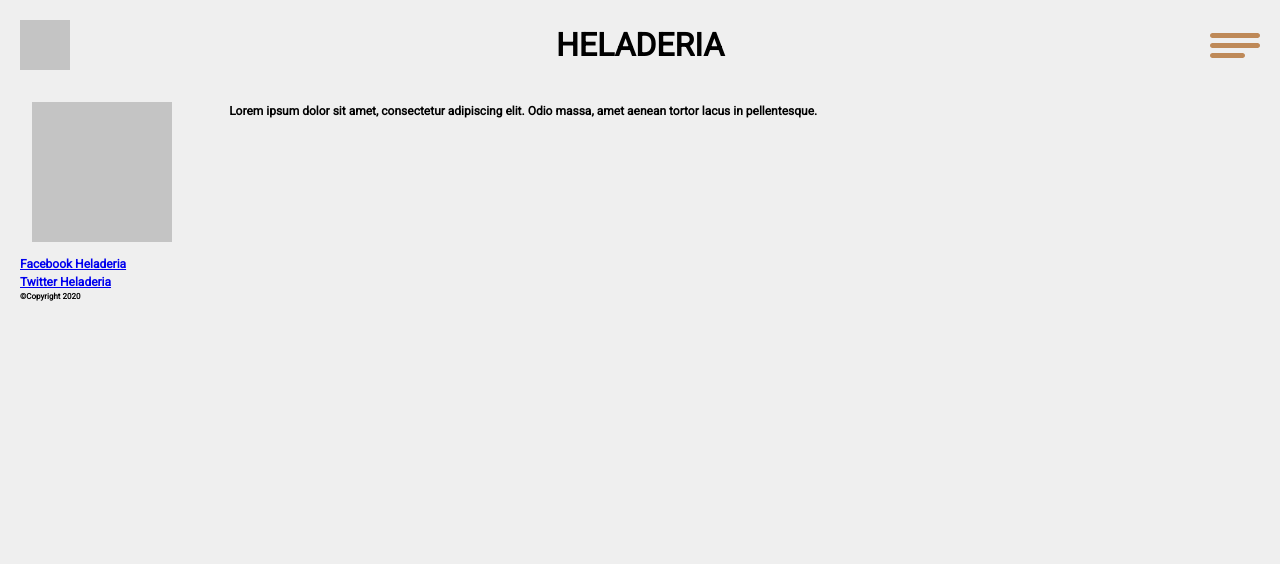
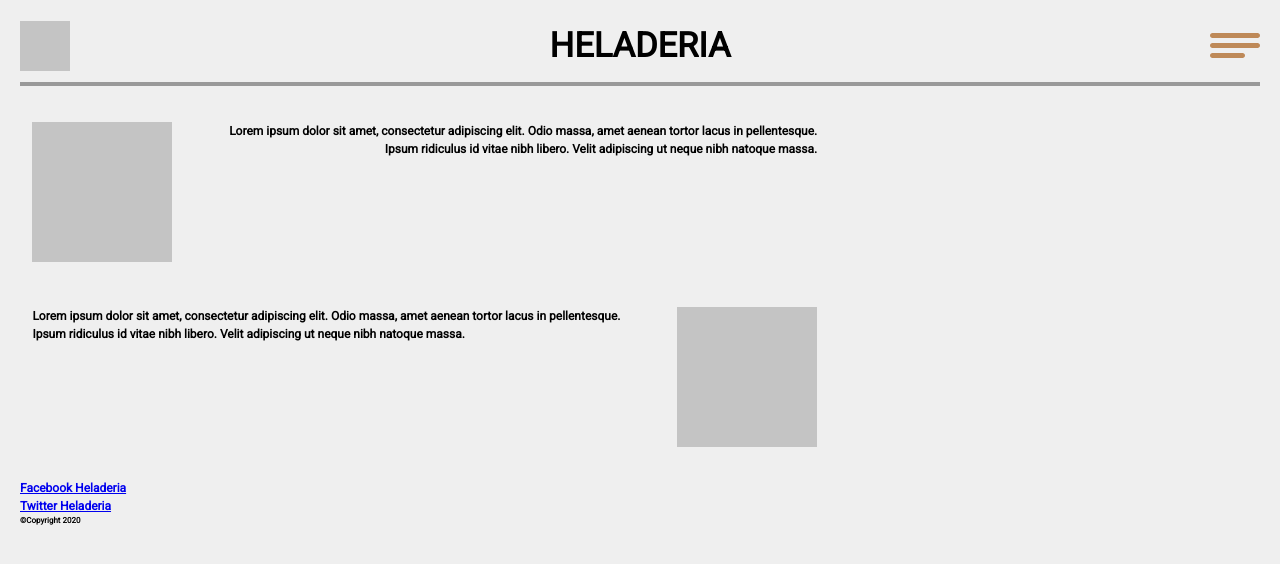
Before and after one commit to sosan/proyecto_heladeria, a plain HTML site: page docs/index.html in a window 1280 px wide. Drawn offline with Linux system fonts and the light colour scheme.

Commit message:
added lineas

```diff
--- a/docs/css/general.css
+++ b/docs/css/general.css
@@ -17,13 +17,26 @@ body
 }
 
 /* Estructura Header */
-header
+.header
 {
     display: flex;
     justify-content: space-between;
     align-items: center;
-    margin-bottom: 20px;
+    margin-bottom: 10px;
 }
+
+.titulo
+{
+    font-size: 2.15rem;
+}
+
+.linea {
+    border: 2px solid #999999;
+    height: 1px;
+    margin-bottom: 1.5rem;
+
+}
+
 
 
 
--- a/docs/css/index.css
+++ b/docs/css/index.css
@@ -3,6 +3,7 @@
 .promociones
 {
     box-sizing: border-box;
+    margin-bottom: 20px;
 }
 
 .row {
--- a/docs/index.html
+++ b/docs/index.html
@@ -41,18 +41,23 @@
 
     <!-- header -->
     <header>
+        <section class="header">
             <a href="./index.html" class="logo">
                 <img src="./img/svg/logoHeladeria.svg" alt="Logo Heladeria" width="50px">
             </a>
             <!-- Nombre Empresa -->
-        <h1>HELADERIA</h1>
+            <h1 class="titulo">HELADERIA</h1>
 
             <!-- hamburguesa -->
             <a href="./menu.html" class="hamburguesa">
                 <img src="./img/svg/hamburguesa.svg" alt="Hamburguera" width="50px">
             </a>
+        </section>
+        <section>
+            <div class="linea"></div>
+        </section>
+
     </header>
-
     <!-- Zona Central -->
     <main>
         <!-- Seccion Promociones -->
@@ -60,10 +65,18 @@
         <section class="promociones">
             <div class="row">
                 <img class="imagenSeccion" src="./img/smartphone/promocion01.jpg" alt="Imagen Promocion">
-                <h3 class="textoSeccionDerecha">Lorem ipsum dolor sit amet, consectetur adipiscing elit. Odio massa, amet aenean tortor lacus in pellentesque.</h3>
+                <h3 class="textoSeccionDerecha">Lorem ipsum dolor sit amet, consectetur adipiscing elit. Odio massa, amet aenean tortor lacus in pellentesque. Ipsum ridiculus id vitae nibh libero. Velit adipiscing ut neque nibh natoque massa.</h3>
             </div>
         </section>
 
+        <section class="promociones">
+            <div class="row">
+                <h3 class="textoSeccionIzquierda">Lorem ipsum dolor sit amet, consectetur adipiscing elit. Odio massa,
+                    amet aenean tortor lacus in pellentesque. Ipsum ridiculus id vitae nibh libero. Velit adipiscing ut
+                    neque nibh natoque massa.</h3>
+                <img class="imagenSeccion" src="./img/smartphone/promocion01.jpg" alt="Imagen Promocion">
+            </div>
+        </section>
 
 
     </main>
```
Lines whose indentation alone changed are shown as unchanged.
